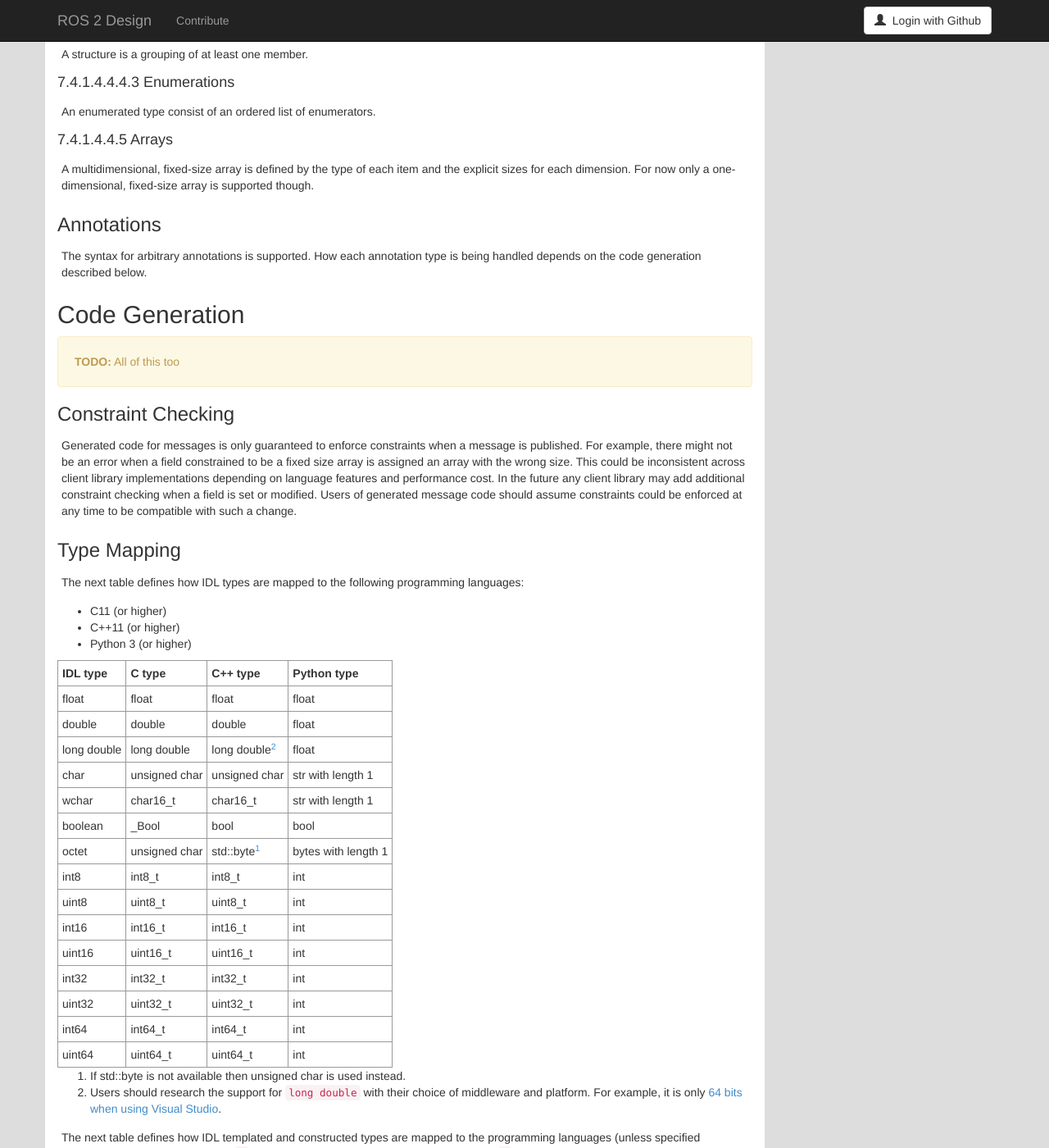
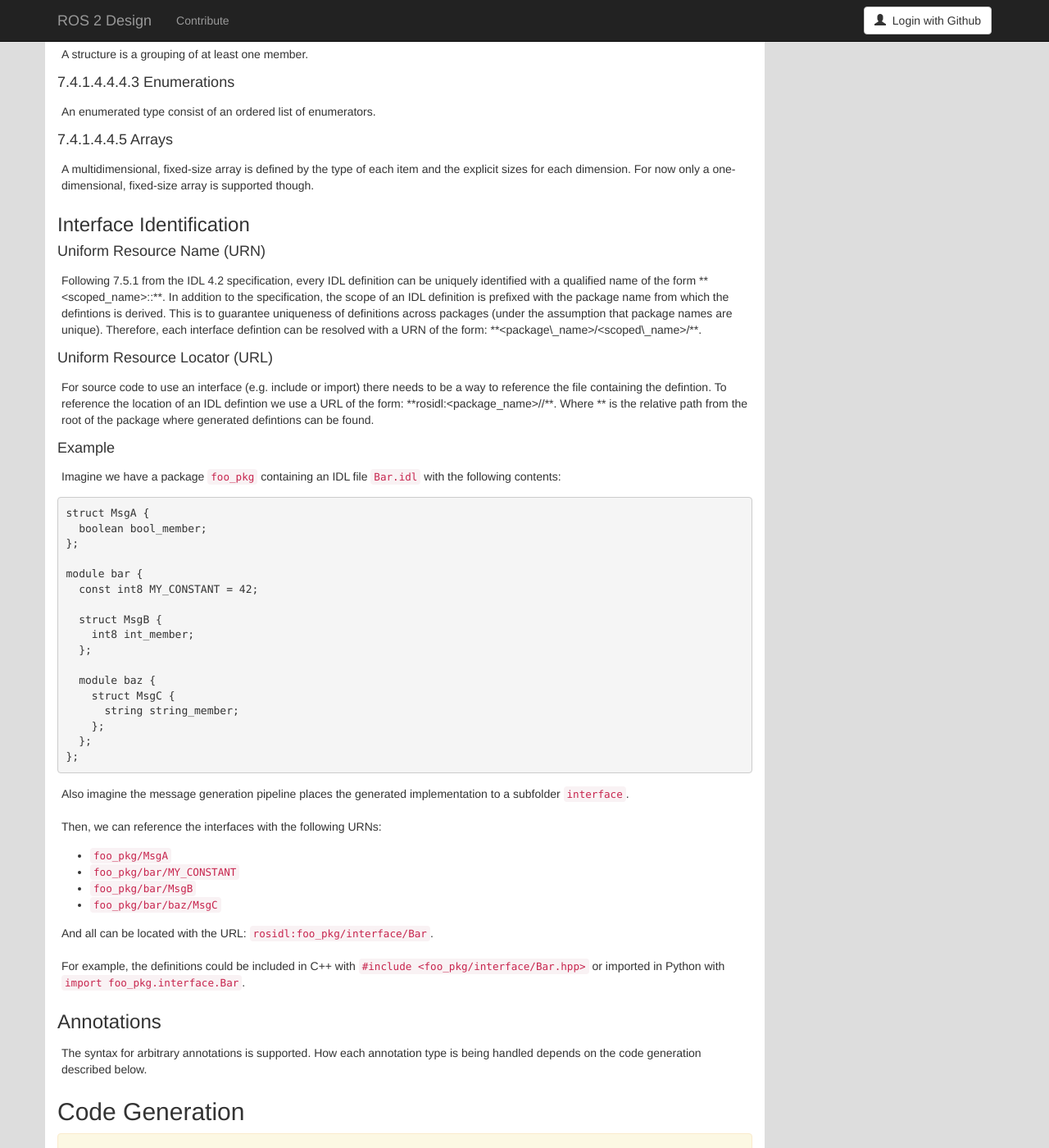
Before and after one commit to ros2/design, a Jekyll site: the page built from articles/142_idl.md, in a window 1280 px wide and 1400 px high, scrolled down 2706 px. Shown: the whole window at 82% size. Built offline with Jekyll 4.4.1, drawn with Linux system fonts in a browser that asks for light colours; nearby versions of some CDN libraries; some of the changed text lies outside the part shown.

Commit message:
Add section on interface identification to IDL design doc
Signed-off-by: Jacob Perron <jacob@openrobotics.org>

````diff
--- a/articles/142_idl.md
+++ b/articles/142_idl.md
@@ -158,6 +158,60 @@ An enumerated type consist of an ordered list of enumerators.
 
 A multidimensional, fixed-size array is defined by the type of each item and the explicit sizes for each dimension.
 For now only a one-dimensional, fixed-size array is supported though.
+
+### Interface Identification
+
+#### Uniform Resource Name (URN)
+
+Following 7.5.1 from the IDL 4.2 specification, every IDL definition can be uniquely identified with a qualified name of the form
+**<scoped\_name>::<identifier>**.
+In addition to the specification, the scope of an IDL definition is prefixed with the package name from which the defintions is derived.
+This is to guarantee uniqueness of definitions across packages (under the assumption that package names are unique).
+Therefore, each interface defintion can be resolved with a URN of the form: **<package\_name>/<scoped\_name>/<identifier>**.
+
+#### Uniform Resource Locator (URL)
+
+For source code to use an interface (e.g. include or import) there needs to be a way to reference the file containing the defintion.
+To reference the location of an IDL defintion we use a URL of the form: **rosidl:<package\_name>/<subfolder>/<file>**.
+Where *<subfolder>* is the relative path from the root of the package where generated defintions can be found.
+
+#### Example
+
+Imagine we have a package `foo_pkg` containing an IDL file `Bar.idl` with the following contents:
+
+```idl
+struct MsgA {
+  boolean bool_member;
+};
+
+module bar {
+  const int8 MY_CONSTANT = 42;
+
+  struct MsgB {
+    int8 int_member;
+  };
+
+  module baz {
+    struct MsgC {
+      string string_member;
+    };
+  };
+};
+```
+
+Also imagine the message generation pipeline places the generated implementation to a subfolder `interface`.
+
+Then, we can reference the interfaces with the following URNs:
+
+- `foo_pkg/MsgA`
+- `foo_pkg/bar/MY_CONSTANT`
+- `foo_pkg/bar/MsgB`
+- `foo_pkg/bar/baz/MsgC`
+
+And all can be located with the URL: `rosidl:foo_pkg/interface/Bar`.
+
+For example, the definitions could be included in C++ with `#include <foo_pkg/interface/Bar.hpp>`
+or imported in Python with `import foo_pkg.interface.Bar`.
 
 ### Annotations
 
````
Also changed, not shown: other parts of articles/142_idl.md (+2 -2 lines).
